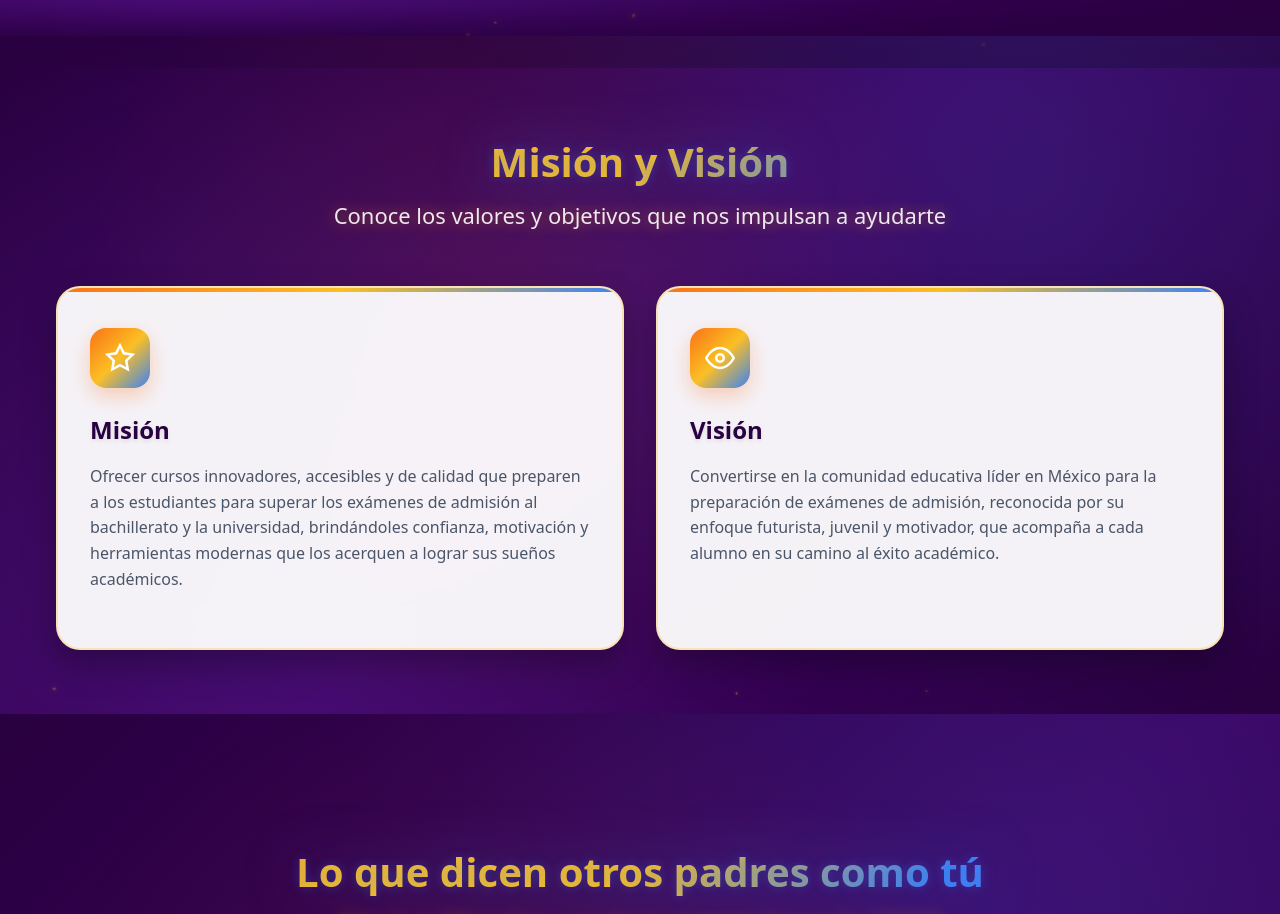
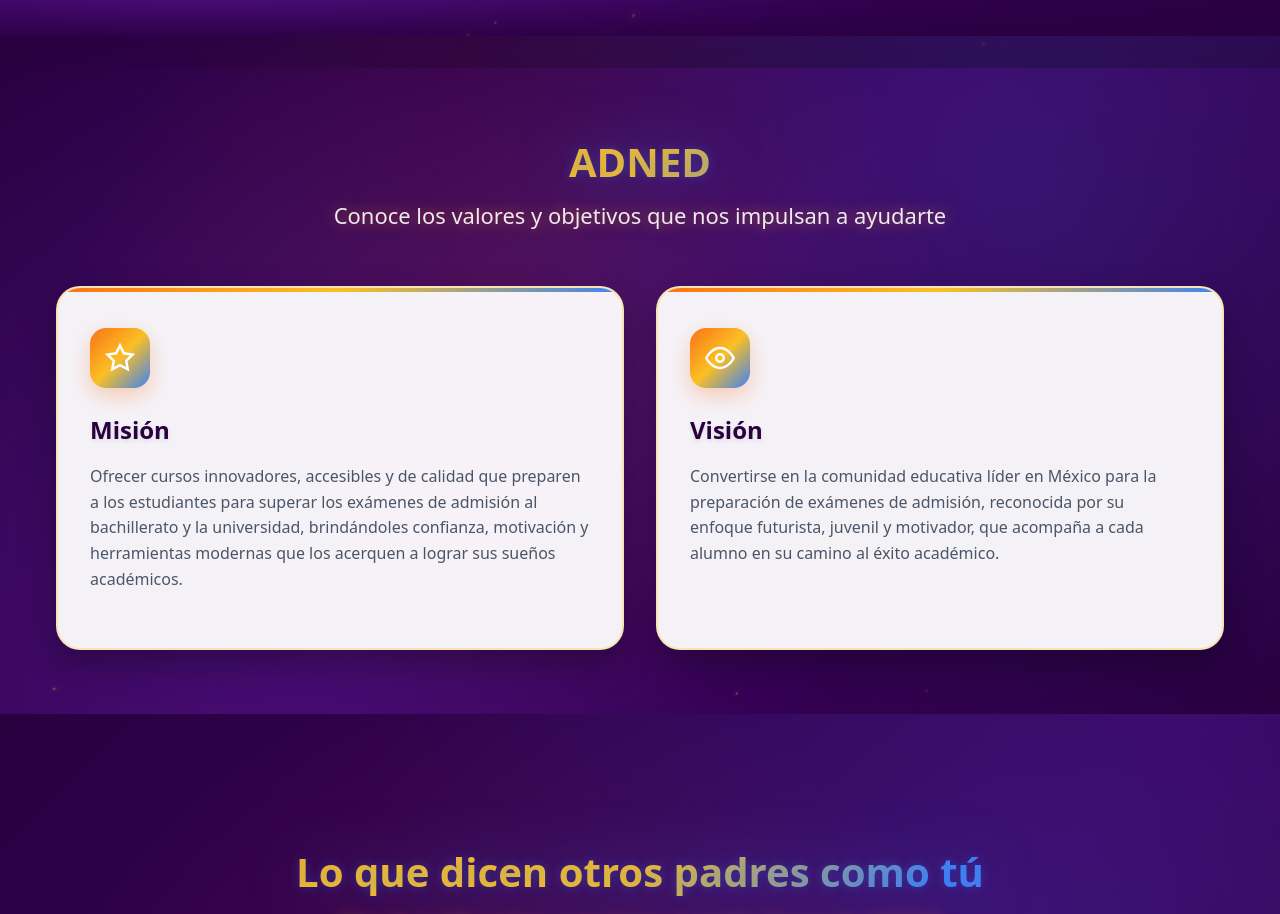
Before and after one commit to Azucelfesa/LandingPage, a SvelteKit app: page / in a window 1280 px wide. Shown: the part 1060-1974 px from the top of the page. Built offline with nearby package versions, Linux system fonts and the light colour scheme.

Commit message:
agrege titulo a pestana de navegador

```diff
--- a/src/routes/+layout.svelte
+++ b/src/routes/+layout.svelte
@@ -5,6 +5,11 @@
 	import FloatingMolecules from '$lib/FloatingMolecules.svelte';
 </script>
 
+<svelte:head>
+	<link rel="icon" type="image/png" href="/photo_2025-09-12_15-08-29.jpg" />
+	<link rel="shortcut icon" type="image/png" href="/photo_2025-09-12_15-08-29.jpg" />
+</svelte:head>
+
 <FloatingMolecules />
 <Header />
 <main>
--- a/src/routes/+page.svelte
+++ b/src/routes/+page.svelte
@@ -324,8 +324,10 @@
 </script>
 
 <svelte:head>
-	<title>ADNED - Guía para Ingreso a Prepa ECOEMS 2026</title>
+	<title>ADNED </title>
 	<meta name="description" content="La guía que todo padre necesita para que su hijo ingrese a la prepa de sus sueños. Regístrate GRATIS y recibe consejos, guías y recordatorios clave del proceso de admisión ECOEMS 2026." />
+	<link rel="icon" type="image/png" href="/photo_2025-09-12_15-08-29.jpg" />
+	<link rel="shortcut icon" type="image/png" href="/photo_2025-09-12_15-08-29.jpg" />
 </svelte:head>
 
 <main class="main-content">
@@ -445,7 +447,7 @@
 	<section id="beneficios" class="benefits-section">
 		<div class="container">
 			<div class="section-header">
-				<h2 class="section-title text-glow text-zoom-rotate">Misión y Visión</h2>
+				<h2 class="section-title text-glow text-zoom-rotate">ADNED</h2>
 				<p class="section-subtitle text-zoom-smooth">
 					Conoce los valores y objetivos que nos impulsan a ayudarte
 				</p>
```
